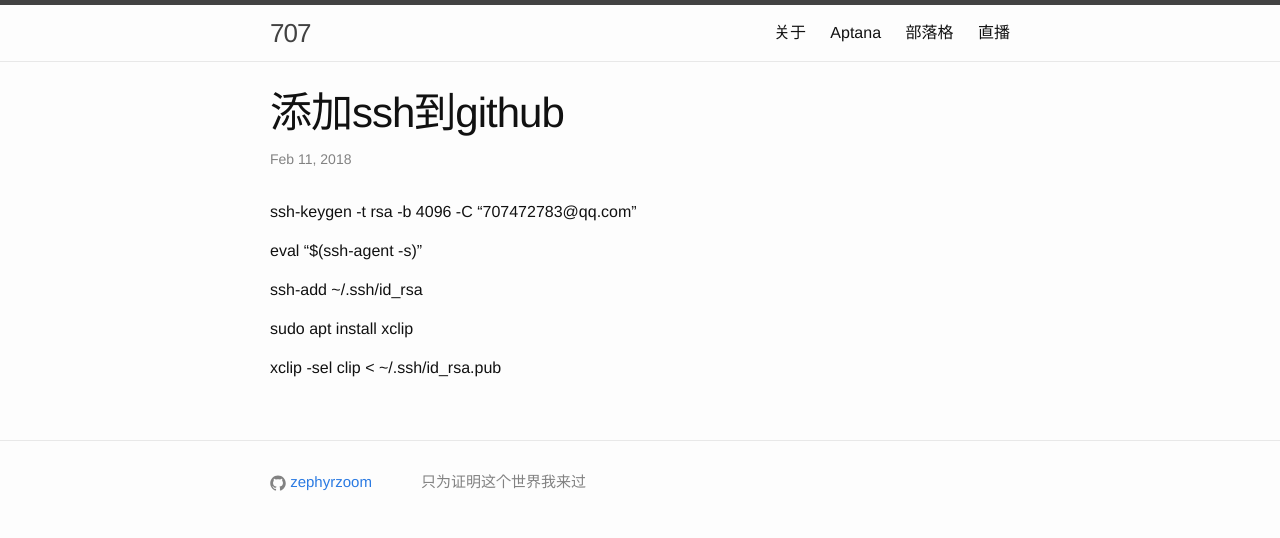
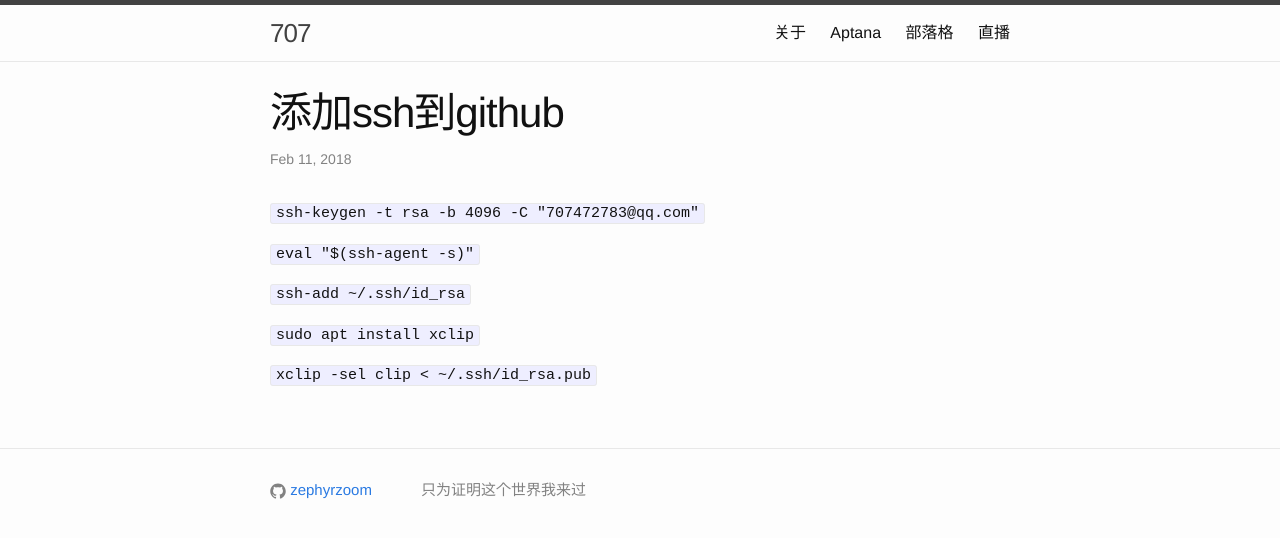
Before and after one commit to zephyrzoom/zephyrzoom.github.io, a Jekyll site: the page built from _posts/2018-02-11-add-ssh.md, in a window 1280 px wide. Shown: the top 538 px of the page. Built offline with Jekyll 4.4.1, drawn with Linux system fonts in a browser that asks for light colours; comment, search, counter and statistics services are not loaded.

Commit message:
修改add ssh

```diff
--- a/_posts/2018-02-11-add-ssh.md
+++ b/_posts/2018-02-11-add-ssh.md
@@ -4,12 +4,12 @@ title: 添加ssh到github
 date: 2018-02-11 23:02:00 +0800
 ---
 
-ssh-keygen -t rsa -b 4096 -C "707472783@qq.com"
+`ssh-keygen -t rsa -b 4096 -C "707472783@qq.com"`
 
-eval "$(ssh-agent -s)"
+`eval "$(ssh-agent -s)"`
 
-ssh-add ~/.ssh/id_rsa
+`ssh-add ~/.ssh/id_rsa`
 
-sudo apt install xclip
+`sudo apt install xclip`
 
-xclip -sel clip < ~/.ssh/id_rsa.pub
+`xclip -sel clip < ~/.ssh/id_rsa.pub`
```
